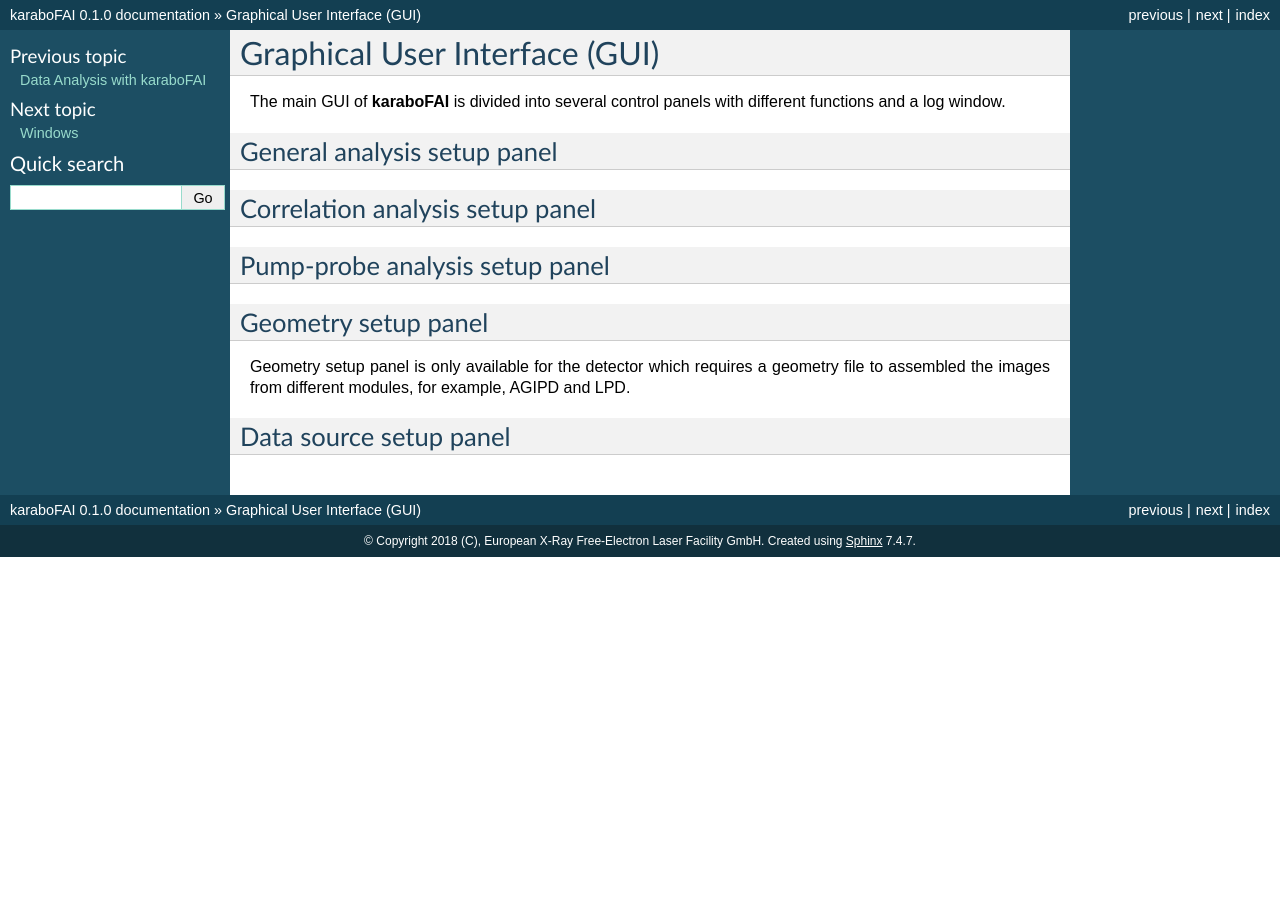
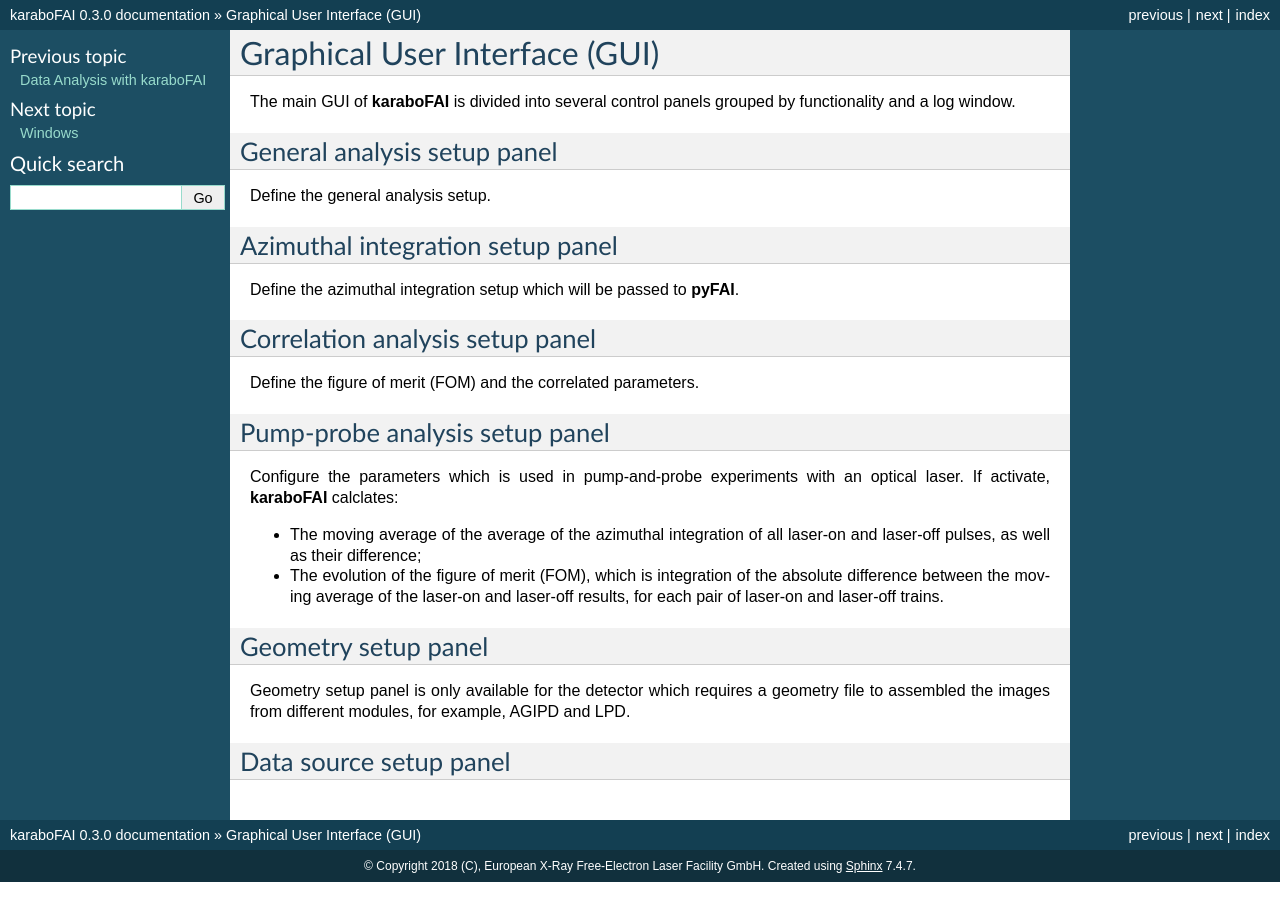
Before and after one commit to European-XFEL/EXtra-foam, a Sphinx documentation site: the page built from docs/gui.rst, in a window 1280 px wide. Built offline with Sphinx 7.4.7, drawn with Linux system fonts in a browser that asks for light colours.

Commit message:
Clean up docs

```diff
--- a/docs/conf.py
+++ b/docs/conf.py
@@ -59,7 +59,7 @@
 # built documents.
 #
 # The short X.Y version.
-version = '0.1.0'
+version = '0.3.0'
 # The full version, including alpha/beta/rc tags.
 release = version
 
--- a/docs/detectors/agipd.rst
+++ /dev/null
@@ -1,2 +0,0 @@
-AGIPD
-=====
--- a/docs/detectors/fastccd.rst
+++ /dev/null
@@ -1,2 +0,0 @@
-FastCCD
-=======
--- a/docs/detectors/jungfrau.rst
+++ /dev/null
@@ -1,2 +0,0 @@
-JungFrau
-========
--- a/docs/detectors/lpd.rst
+++ /dev/null
@@ -1,2 +0,0 @@
-LPD
-===
--- a/docs/gui.rst
+++ b/docs/gui.rst
@@ -1,27 +1,45 @@
 Graphical User Interface (GUI)
 ==============================
 
-The main GUI of **karaboFAI** is divided into several control panels with different
-functions and a log window.
+The main GUI of **karaboFAI** is divided into several control panels grouped
+by functionality and a log window.
 
 
 General analysis setup panel
 ----------------------------
 
+Define the general analysis setup.
+
+Azimuthal integration setup panel
+---------------------------------
+
+Define the azimuthal integration setup which will be passed to **pyFAI**.
 
 Correlation analysis setup panel
 --------------------------------
 
+Define the figure of merit (FOM) and the correlated parameters.
 
 Pump-probe analysis setup panel
 -------------------------------
+
+Configure the parameters which is used in pump-and-probe experiments
+with an optical laser. If activate, **karaboFAI** calclates:
+
+- The moving average of the average of the azimuthal integration
+  of all laser-on and laser-off pulses, as well as their difference;
+- The evolution of the figure of merit (FOM), which is integration
+  of the absolute difference between the moving average of the
+  laser-on and laser-off results, for each pair of laser-on and
+  laser-off trains.
 
 
 Geometry setup panel
 --------------------
 
-Geometry setup panel is only available for the detector which requires a geometry
-file to assembled the images from different modules, for example, AGIPD and LPD.
+Geometry setup panel is only available for the detector which requires a
+geometry file to assembled the images from different modules, for example,
+AGIPD and LPD.
 
 
 Data source setup panel
--- a/docs/index.rst
+++ b/docs/index.rst
@@ -14,7 +14,6 @@
    gui
    windows
    ai
-   detectors
 
 
 Indices and tables
```
Also changed, not shown: docs/detectors.rst (deleted, +0 -12 lines), docs/windows.rst (+6 -4 lines).
